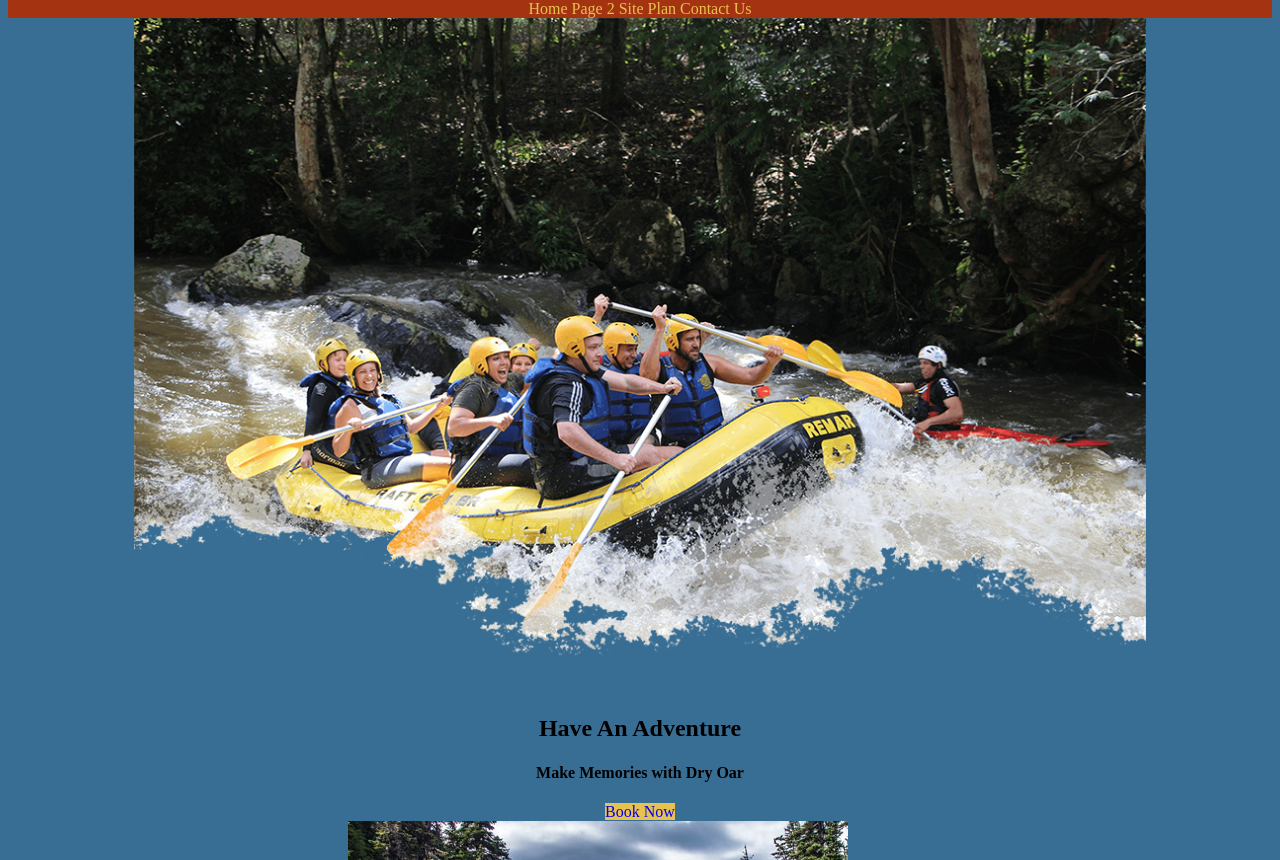
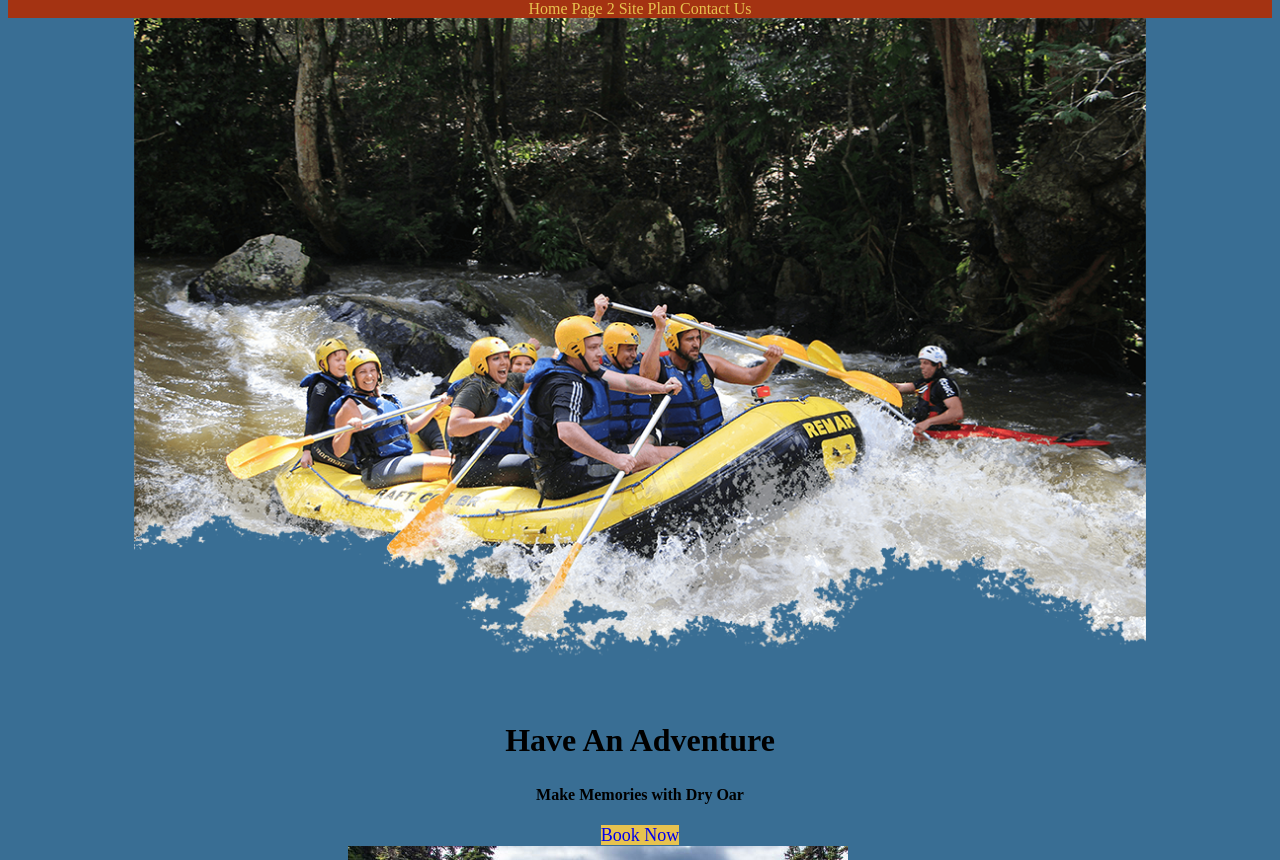
Before and after one commit to mrejoseph/wdd130, a plain HTML site: page wwr/index.html in a window 1280 px wide. Shown: the part 92-952 px from the top of the page. Drawn offline with Linux system fonts and the light colour scheme.

Commit message:
Finishing Assignment

```diff
--- a/wwr/styles/wwr.css
+++ b/wwr/styles/wwr.css
@@ -54,6 +54,8 @@ nav a:hover {
 
 .msg {
     background-color: #E7C24F;
+    font-size: .8em;
+    line-height: 1.5em;
 }
 
 footer {
@@ -83,3 +85,11 @@ footer p a:hover {
 #hero-img {
     width: 80%;
 }
+
+.home-title {
+    font-size: 2em;
+}
+
+.book, .join {
+    font-size: 18px;
+}
```
Also changed, not shown: index.html (+1 -0 lines).
